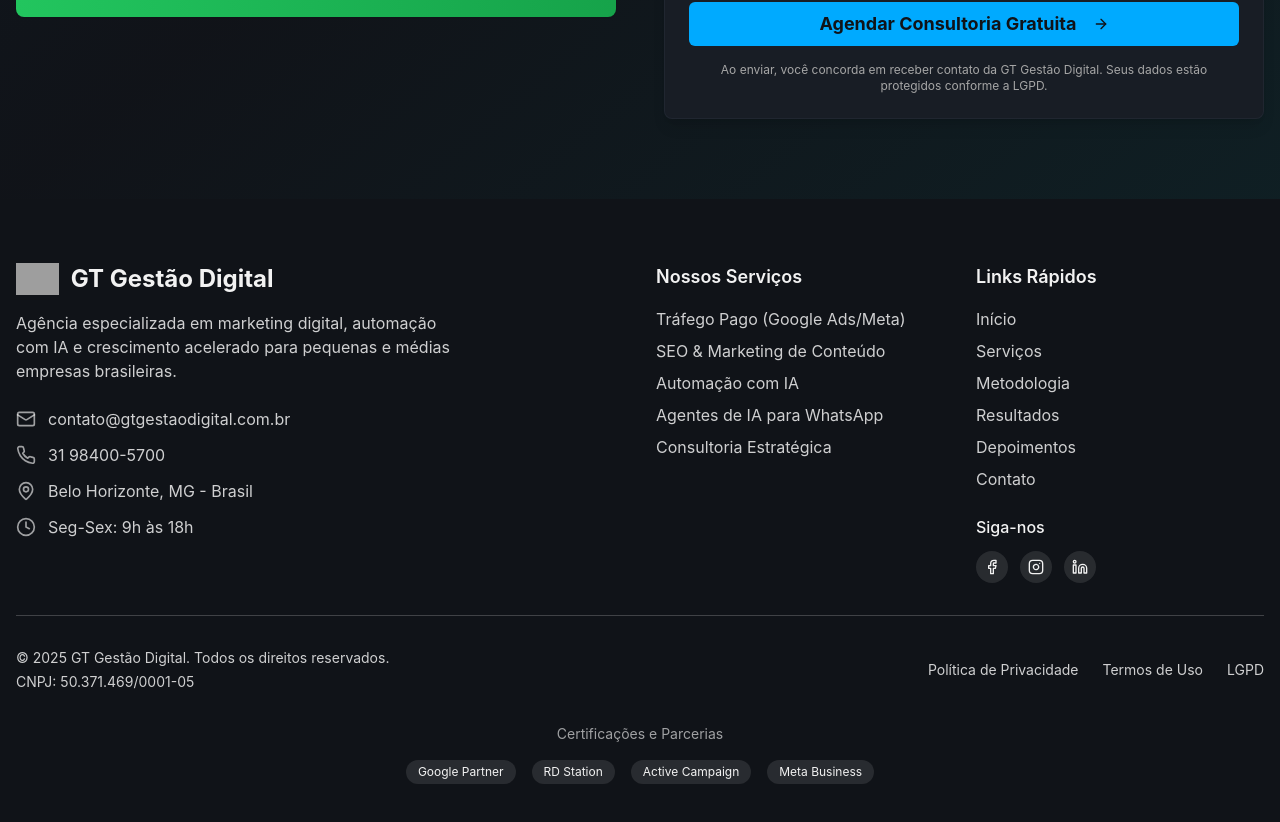
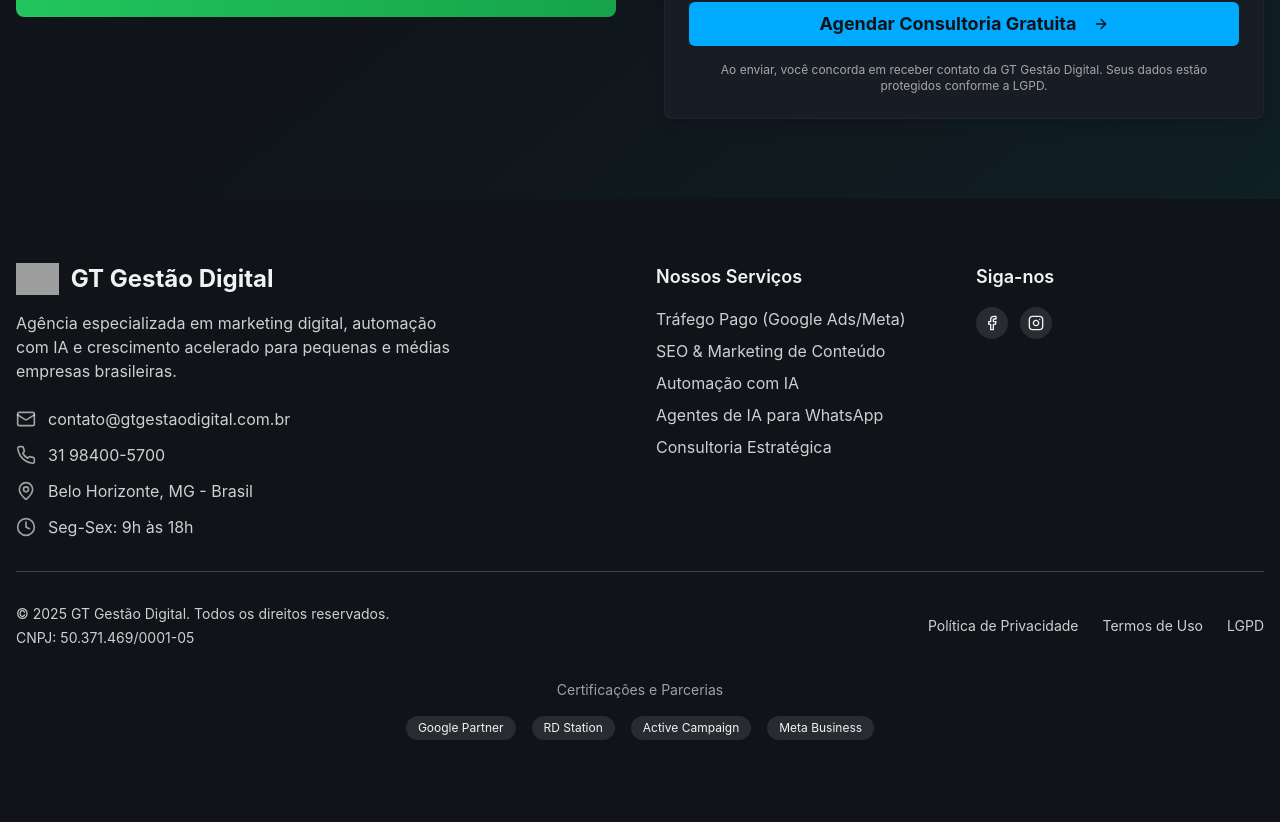
Before and after one commit to gt19889/lp-agente-ia, a React (Vite) app: page / in a window 1280 px wide. Shown: the part 8474-9296 px from the top of the page. Built offline with nearby package versions, Linux system fonts and the light colour scheme; grey boxes are pictures that could not be loaded.

Commit message:
Remove quick links, update social media
Remove the "Quick Links" section from the footer and update the social media links to Instagram and Facebook with the provided URLs.

```diff
--- a/src/components/Footer.tsx
+++ b/src/components/Footer.tsx
@@ -90,48 +90,28 @@ const Footer = () => {
             </ul>
           </div>
 
-          {/* Quick Links */}
+          {/* Social Media */}
           <div>
-            <h4 className="text-lg font-semibold mb-4">Links Rápidos</h4>
-            <ul className="space-y-2">
-              {quickLinks.map((link, index) => (
-                <li key={index}>
-                  <a
-                    href={link.href}
-                    className="text-white/80 hover:text-white transition-colors"
-                  >
-                    {link.name}
-                  </a>
-                </li>
-              ))}
-            </ul>
-
-            {/* Social Media */}
-            <div className="mt-6">
-              <h5 className="font-medium mb-3">Siga-nos</h5>
+            <h4 className="text-lg font-semibold mb-4">Siga-nos</h4>
             <div className="flex gap-3">
               <a
-                  href="#"
+                href="https://www.facebook.com/profile.php?id=100092534148492&sk=about"
+                target="_blank"
+                rel="noopener noreferrer"
                 className="w-8 h-8 bg-white/10 rounded-full flex items-center justify-center hover:bg-white/20 transition-colors"
                 aria-label="Facebook"
               >
                 <Facebook className="w-4 h-4" />
               </a>
               <a
-                  href="#"
+                href="https://www.instagram.com/gt.gestaodigital"
+                target="_blank"
+                rel="noopener noreferrer"
                 className="w-8 h-8 bg-white/10 rounded-full flex items-center justify-center hover:bg-white/20 transition-colors"
                 aria-label="Instagram"
               >
                 <Instagram className="w-4 h-4" />
               </a>
-                <a
-                  href="#"
-                  className="w-8 h-8 bg-white/10 rounded-full flex items-center justify-center hover:bg-white/20 transition-colors"
-                  aria-label="LinkedIn"
-                >
-                  <Linkedin className="w-4 h-4" />
-                </a>
-              </div>
             </div>
           </div>
         </div>
```
Lines whose indentation alone changed are shown as unchanged.
